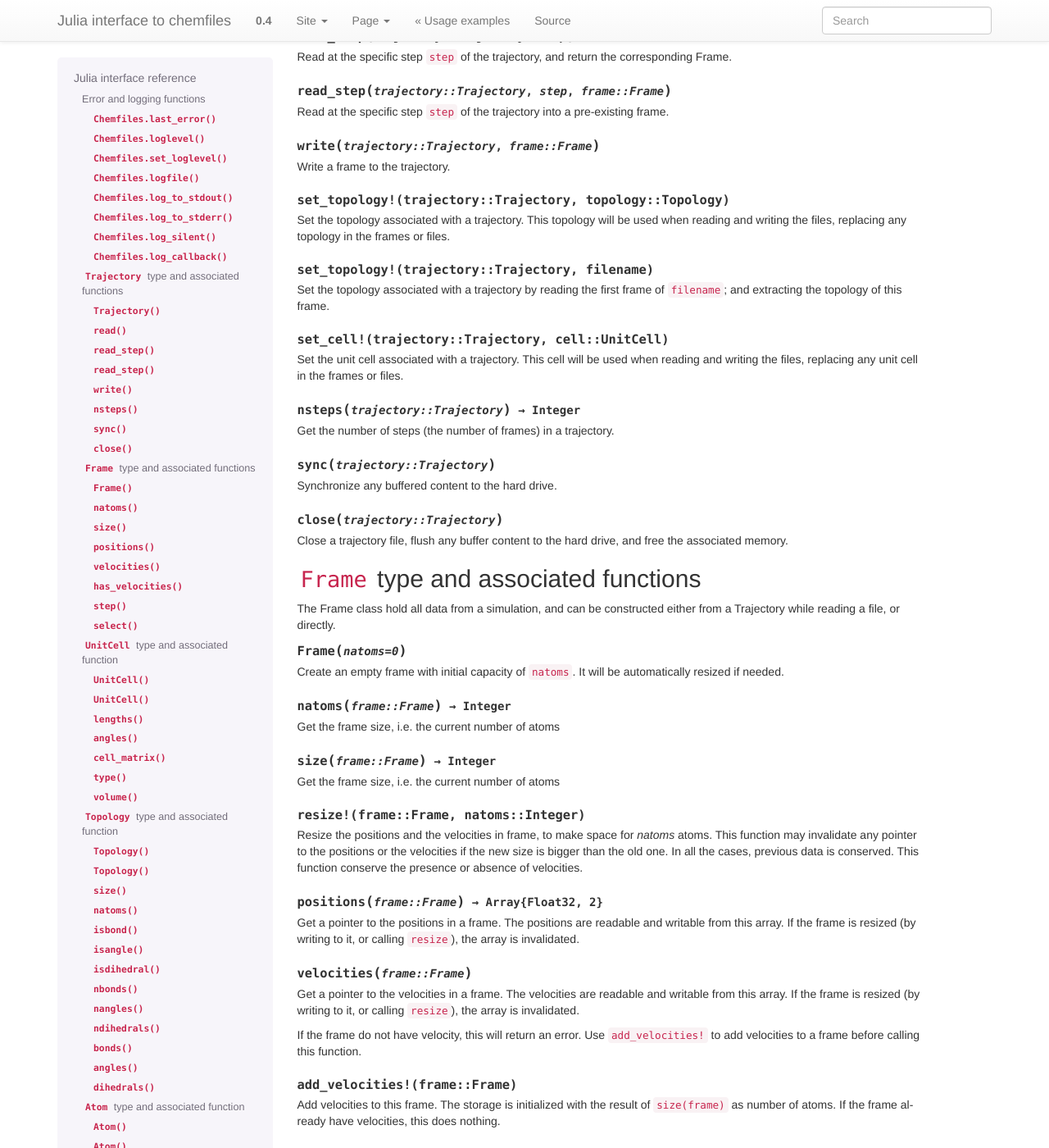
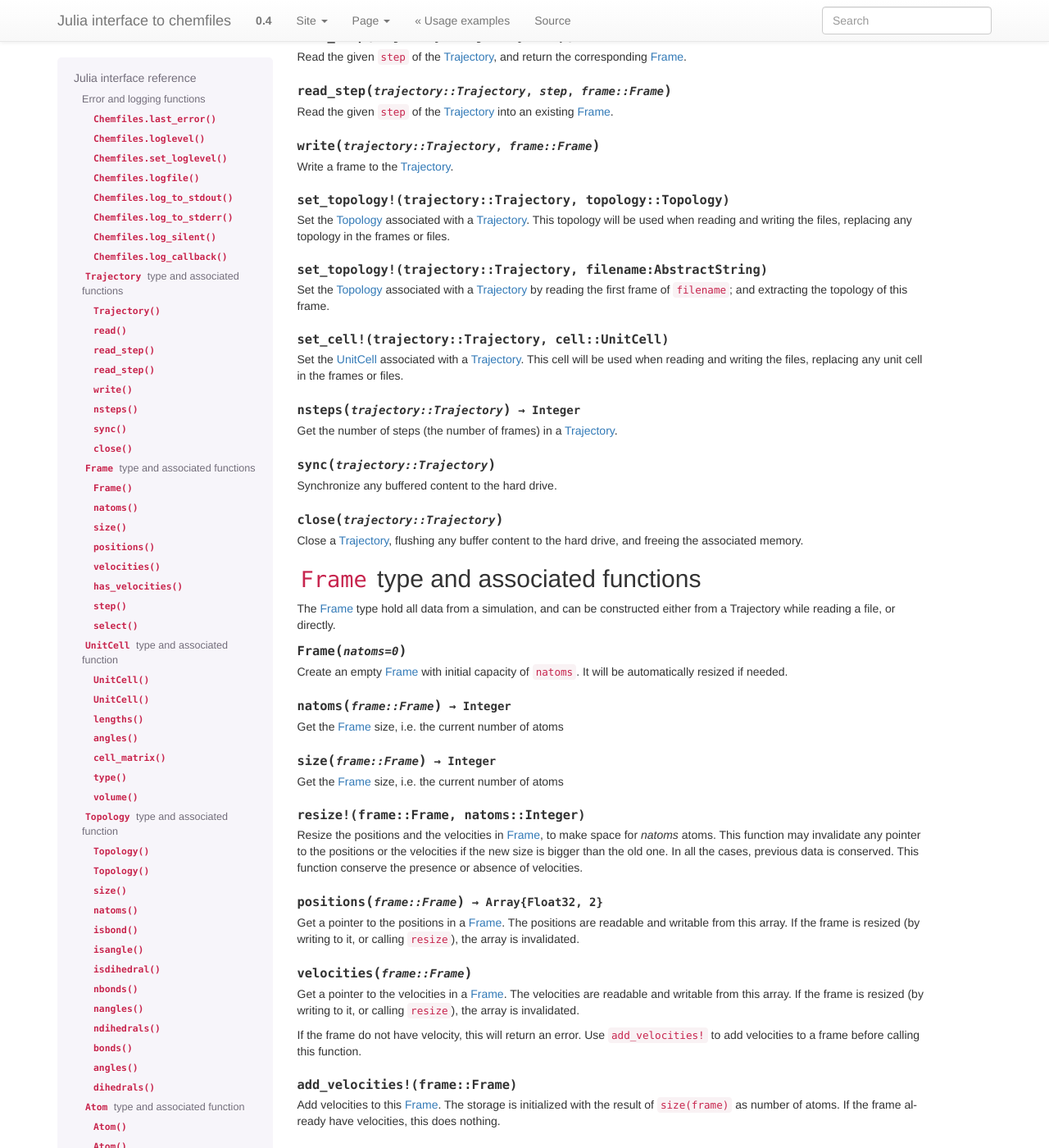
Before and after one commit to chemfiles/Chemfiles.jl, a Sphinx documentation site: the page built from doc/reference.rst, in a window 1280 px wide and 1400 px high, scrolled down 1635 px. Shown: the whole window at 82% size. Built offline with Sphinx 7.4.7, drawn with Linux system fonts in a browser that asks for light colours; some of the changed text lies outside the part shown.

Commit message:
More cross-references

```diff
--- a/doc/reference.rst
+++ b/doc/reference.rst
@@ -3,11 +3,11 @@
 Julia interface reference
 =========================
 
-The `Julia`_ interface to chemfiles wrap around the C interface providing a Julian API.
-All the functionalities are in the ``Chemfiles`` module, which can be imported by the
-``using Chemfiles`` expression. The ``Chemfiles`` module is built around the 5 main
-types of chemfiles: ``Trajectory``, ``Frame``, ``UnitCell``, ``Topology``, and
-``Atom``. For more information about these types, please see the `overview`_.
+The `Julia`_ interface to chemfiles wrap around the C interface providing a Julian
+API. All the functionalities are in the ``Chemfiles`` module, which can be imported
+by the ``using Chemfiles`` expression. The ``Chemfiles`` module is built around the 5
+main types of chemfiles: `Trajectory`_, `Frame`_, `UnitCell`_, `Topology`_, and
+`Atom`_. For more information about these types, please see the `overview`_.
 
 .. _Julia: http://julialang.org/
 .. _overview: http://chemfiles.readthedocs.io/en/latest/overview.html
@@ -95,45 +97,45 @@ during a simulation, and sometimes other quantities.
 
 .. jl:function:: read(trajectory::Trajectory) -> Frame
 
-    Read the next step of the trajectory, and return the corresponding Frame.
+    Read the next step of the `Trajectory`_, and return the corresponding `Frame`_.
 
 .. jl:function:: read!(trajectory::Trajectory, frame::Frame)
 
-    Read the next step of the trajectory into a pre-existing frame.
+    Read the next step of the `Trajectory`_ into an existing `Frame`_.
 
 .. jl:function:: read_step(trajectory::Trajectory, step) -> Frame
 
-    Read at the specific step ``step`` of the trajectory, and return the
-    corresponding Frame.
+    Read the given ``step`` of the `Trajectory`_, and return the corresponding
+    `Frame`_.
 
 .. jl:function:: read_step(trajectory::Trajectory, step, frame::Frame)
 
-    Read at the specific step ``step`` of the trajectory into a pre-existing frame.
+    Read the given ``step`` of the `Trajectory`_ into an existing `Frame`_.
 
 .. jl:function:: write(trajectory::Trajectory, frame::Frame)
 
-    Write a frame to the trajectory.
+    Write a frame to the `Trajectory`_.
 
 .. jl:function:: set_topology!(trajectory::Trajectory, topology::Topology)
 
-    Set the topology associated with a trajectory. This topology will be
+    Set the `Topology`_ associated with a `Trajectory`_. This topology will be
     used when reading and writing the files, replacing any topology in the
     frames or files.
 
-.. jl:function:: set_topology!(trajectory::Trajectory, filename)
+.. jl:function:: set_topology!(trajectory::Trajectory, filename:AbstractString)
 
-    Set the topology associated with a trajectory by reading the first
+    Set the `Topology`_ associated with a `Trajectory`_ by reading the first
     frame of ``filename``; and extracting the topology of this frame.
 
 .. jl:function:: set_cell!(trajectory::Trajectory, cell::UnitCell)
 
-    Set the unit cell associated with a trajectory. This cell will be
+    Set the `UnitCell`_ associated with a `Trajectory`_. This cell will be
     used when reading and writing the files, replacing any unit cell in the
     frames or files.
 
 .. jl:function:: nsteps(trajectory::Trajectory) -> Integer
 
-    Get the number of steps (the number of frames) in a trajectory.
+    Get the number of steps (the number of frames) in a `Trajectory`_.
 
 .. jl:function:: sync(trajectory::Trajectory)
 
@@ -141,45 +143,47 @@ during a simulation, and sometimes other quantities.
 
 .. jl:function:: close(trajectory::Trajectory)
 
-    Close a trajectory file, flush any buffer content to the hard drive, and
-    free the associated memory.
+    Close a `Trajectory`_, flushing any buffer content to the hard drive, and
+    freeing the associated memory.
 
+
+.. _Frame:
 
 ``Frame`` type and associated functions
 ---------------------------------------
 
-The Frame class hold all data from a simulation, and can be constructed either from a
-Trajectory while reading a file, or directly.
+The `Frame`_ type hold all data from a simulation, and can be constructed either
+from a Trajectory while reading a file, or directly.
 
 .. jl:function:: Frame(natoms = 0)
 
-    Create an empty frame with initial capacity of ``natoms``. It will be
+    Create an empty `Frame`_ with initial capacity of ``natoms``. It will be
     automatically resized if needed.
 
 .. jl:function:: natoms(frame::Frame) -> Integer
 
-    Get the frame size, i.e. the current number of atoms
+    Get the `Frame`_ size, i.e. the current number of atoms
 
 .. jl:function:: size(frame::Frame) -> Integer
 
-    Get the frame size, i.e. the current number of atoms
+    Get the `Frame`_ size, i.e. the current number of atoms
 
 .. jl:function:: resize!(frame::Frame, natoms::Integer)
 
-    Resize the positions and the velocities in frame, to make space for `natoms`
+    Resize the positions and the velocities in `Frame`_, to make space for `natoms`
     atoms. This function may invalidate any pointer to the positions or the
     velocities if the new size is bigger than the old one. In all the cases, previous
     data is conserved. This function conserve the presence or absence of velocities.
 
 .. jl:function:: positions(frame::Frame) -> Array{Float32, 2}
 
-    Get a pointer to the positions in a frame. The positions are readable and
+    Get a pointer to the positions in a `Frame`_. The positions are readable and
     writable from this array. If the frame is resized (by writing to it, or calling
     ``resize``), the array is invalidated.
 
 .. jl:function:: velocities(frame::Frame)
 
-    Get a pointer to the velocities in a frame. The velocities are readable and
+    Get a pointer to the velocities in a `Frame`_. The velocities are readable and
     writable from this array. If the frame is resized (by writing to it, or calling
     ``resize``), the array is invalidated.
 
@@ -188,29 +192,29 @@ Trajectory while reading a file, or directly.
 
 .. jl:function:: add_velocities!(frame::Frame)
 
-    Add velocities to this frame. The storage is initialized with the result of
+    Add velocities to this `Frame`_. The storage is initialized with the result of
     ``size(frame)`` as number of atoms. If the frame already have velocities, this
     does nothing.
 
 .. jl:function:: has_velocities(frame::Frame) -> Bool
 
-    Ask wether this frame contains velocity data or not.
+    Ask wether this `Frame`_ contains velocity data or not.
 
 .. jl:function:: set_cell!(frame::Frame, cell::UnitCell)
 
-    Set the UnitCell of a Frame.
+    Set the `UnitCell`_ of a `Frame`_.
 
 .. jl:function:: set_topology!(frame::Frame, topology::Topology)
 
-    Set the Topology of a Frame.
+    Set the `Topology`_ of a `Frame`_.
 
 .. jl:function:: step(frame::Frame) -> Integer
 
-    Get the Frame step, i.e. the frame number in the trajectory.
+    Get the `Frame`_ step, i.e. the frame number in the trajectory.
 
 .. jl:function:: set_step!(frame::Frame, step)
 
-    Set the Frame step to ``step``.
+    Set the `Frame`_ step to ``step``.
 
 .. jl:function:: guess_topology!(frame::Frame,  bonds::Bool=true)
 
@@ -220,7 +224,7 @@ Trajectory while reading a file, or directly.
 
 .. jl:function:: select(frame::Frame,  seletion::AbstractString) -> Vector{Bool}
 
-    This function select atoms in a frame matching a selection string. For example,
+    This function select atoms in a `Frame`_ matching a selection string. For example,
     ``"name H and x > 4"`` will select all the atoms with name ``"H"`` and x
     coordinate less than 4. See the documentation for the full `selection language`_.
 
@@ -228,6 +232,9 @@ Trajectory while reading a file, or directly.
     at position ``i`` matches the selection string, and ``false`` otherwise.
 
 .. _selection language: http://chemfiles.readthedocs.io/en/latest/selections.html
+
+
+.. _UnitCell:
 
 ``UnitCell`` type and associated function
 -----------------------------------------
@@ -238,32 +245,32 @@ base vectors of lengthes ``a``, ``b`` and ``c``; and the angles between these ve
 
 .. jl:function:: UnitCell(a, b, c, alpha=90, beta=90, gamma=90)
 
-    Create an UnitCell from the three lenghts and the three angles.
+    Create an `UnitCell`_ from the three lenghts and the three angles.
 
 .. jl:function:: UnitCell(frame::Frame)
 
-    Get a copy of the UnitCell of a frame.
+    Get a copy of the `UnitCell`_ of a frame.
 
 .. jl:function:: lengths(cell::UnitCell) -> (Float64, Float64, Float64)
 
-    Get the three cell lenghts (a, b and c) in angstroms.
+    Get the three `UnitCell`_ lenghts (a, b and c) in angstroms.
 
 .. jl:function:: set_lengths!(cell::UnitCell, a, b, c)
 
-    Set the unit cell lenghts to ``a``, ``b`` and ``c`` in angstroms.
+    Set the `UnitCell`_ lenghts to ``a``, ``b`` and ``c`` in angstroms.
 
 .. jl:function:: angles(cell::UnitCell) -> (Float64, Float64, Float64)
 
-    Get the three cell angles (alpha, beta and gamma) in degrees.
+    Get the three `UnitCell`_ angles (alpha, beta and gamma) in degrees.
 
 .. jl:function:: set_angles!(cell::UnitCell, alpha, beta, gamma)
 
-    Set the cell angles to ``alpha``, ``beta`` and ``gamma`` in degrees.
+    Set the `UnitCell`_ angles to ``alpha``, ``beta`` and ``gamma`` in degrees.
 
 .. jl:function:: cell_matrix(cell::UnitCell) -> Array{Float64, 2}
 
-    Get the unit cell matricial representation, i.e. the representation of the three
-    base vectors as::
+    Get the `UnitCell`_ matricial representation, i.e. the representation of the
+    three base vectors as::
 
         | a_x   b_x   c_x |
         |  0    b_y   c_y |
@@ -271,11 +278,11 @@ base vectors of lengthes ``a``, ``b`` and ``c``; and the angles between these ve
 
 .. jl:function:: type(cell::UnitCell) -> CellType
 
-    Get the cell type.
+    Get the `UnitCell`_ type.
 
 .. jl:function:: set_type!(cell::UnitCell, celltype::CellType)
 
-    Set the cell type to ``celltype``.
+    Set the `UnitCell`_ type to ``celltype``.
 
 The following cell types are defined:
 
@@ -297,27 +305,27 @@ the associated Frame.
 
 .. jl:function:: Topology()
 
-    Create an empty Topology.
+    Create an empty `Topology`_.
 
 .. jl:function:: Topology(frame::Frame)
 
-    Extract the topology from a frame.
+    Extract the `Topology`_ from a frame.
 
 .. jl:function:: size(topology::Topology)
 
-    Get the topology size, i.e. the current number of atoms.
+    Get the `Topology`_ size, i.e. the current number of atoms.
 
 .. jl:function:: natoms(topology::Topology)
 
-    Get the topology size, i.e. the current number of atoms.
+    Get the `Topology`_ size, i.e. the current number of atoms.
 
 .. jl:function:: push!(topology::Topology, atom::Atom)
 
-    Add an atom at the end of a topology.
+    Add an `Atom`_ at the end of a `Topology`_.
 
 .. jl:function:: remove!(topology::Topology, i)
 
-    Remove an atom from a topology by index.
+    Remove an atom from a `Topology`_ by index.
 
 .. jl:function:: isbond(topology::Topology, i, j) -> Bool
 
```
Also changed, not shown: other parts of doc/reference.rst (+21 -16 lines).
